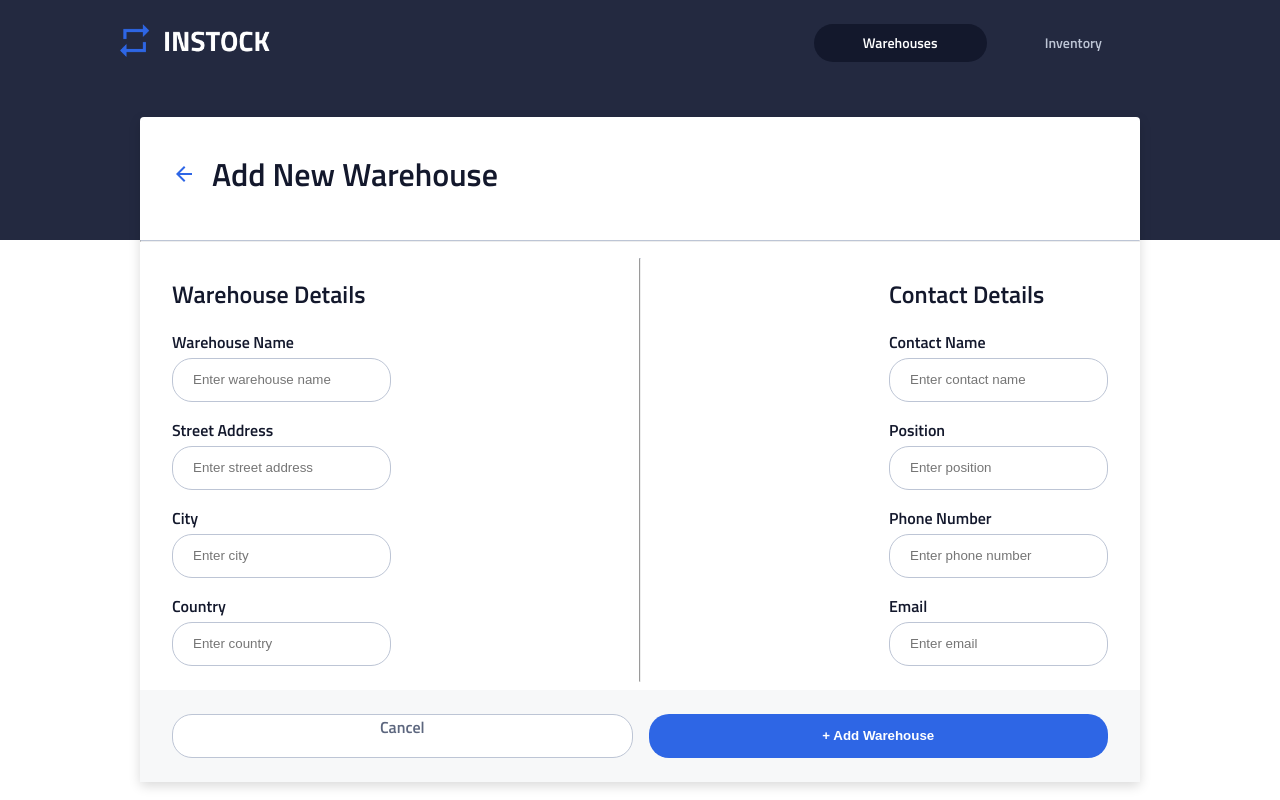
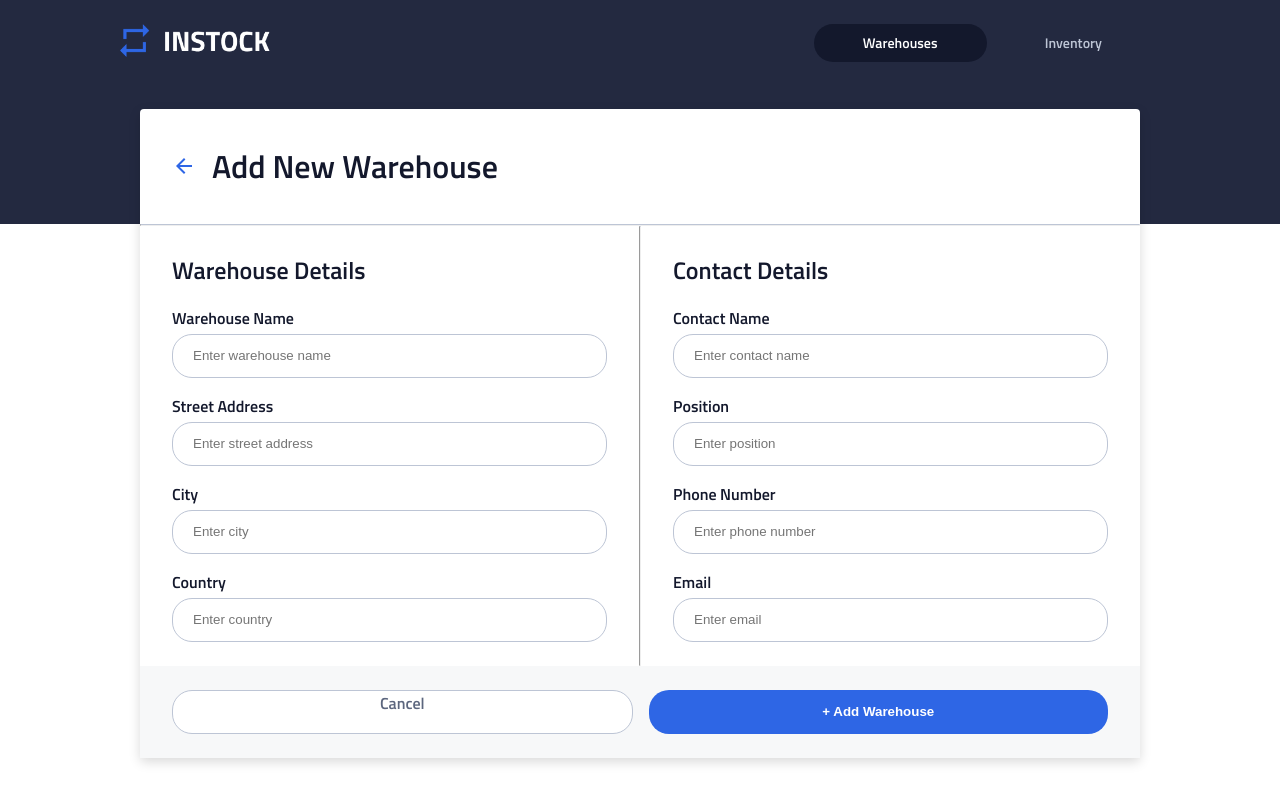
Before and after one commit to betty-alemayehu/InStock, a React (Vite) app: page /warehouses/add in a window 1280 px wide. Shown: the top 800 px of the page. Built offline with nearby package versions, Linux system fonts and the light colour scheme.

Commit message:
adjusted app.scss and header to line up title box with further adjustment to nav container height

```diff
--- a/src/App.scss
+++ b/src/App.scss
@@ -1,4 +1,5 @@
 @use "./styles/partials/global" as *;
+@use "./styles/partials/mixins" as *;
 
 body {
   margin: 0 auto;
@@ -11,7 +12,11 @@ body {
 
 .app-content {
   position: relative;
-  top: -9.25rem; // Move it up to overlap bottom 25% of the header which is ~250px tall
+  top: -7.25rem; // Move it up to overlap bottom 25% of the header which is ~250px tall
   padding-top: 25px; // Ensure content starts below the header
   z-index: 0; // Place below the header if needed
+
+  @include tablet {
+    top: -9.25rem; // Move it up to overlap bottom 25% of the header which is ~250px tall
+  }
 }
--- a/src/components/Header/Header.scss
+++ b/src/components/Header/Header.scss
@@ -18,7 +18,7 @@
 
     @include tablet {
       flex-direction: row;
-      height: 15rem;
+      height: 14rem;
       align-items: flex-start;
       padding: 2rem $gutter-tablet-desktop;
     }
--- a/src/components/WarehouseAddForm/WarehouseAddForm.scss
+++ b/src/components/WarehouseAddForm/WarehouseAddForm.scss
@@ -9,10 +9,10 @@
   justify-content: center;
   padding: $padding-spacing-base-unit * 2;
   @include tablet {
-    padding: 0 $padding-spacing-base-unit * 4;
+    padding: $padding-spacing-base-unit $padding-spacing-base-unit * 4;
   }
   @include desktop {
-    padding: 0 $padding-spacing-base-unit * 8;
+    padding: $padding-spacing-base-unit $padding-spacing-base-unit * 8;
   }
 }
 
@@ -47,6 +47,9 @@ section {
 
 .form-divider {
   border-top: 0.0625rem solid $Cloud;
+  margin: 0;
+  @include tablet {
+  }
 }
 
 .input-control {
@@ -84,3 +87,8 @@ section {
     flex-direction: row;
   }
 }
+
+.warehouse-details,
+.contact-details {
+  flex-grow: 1;
+}
```
